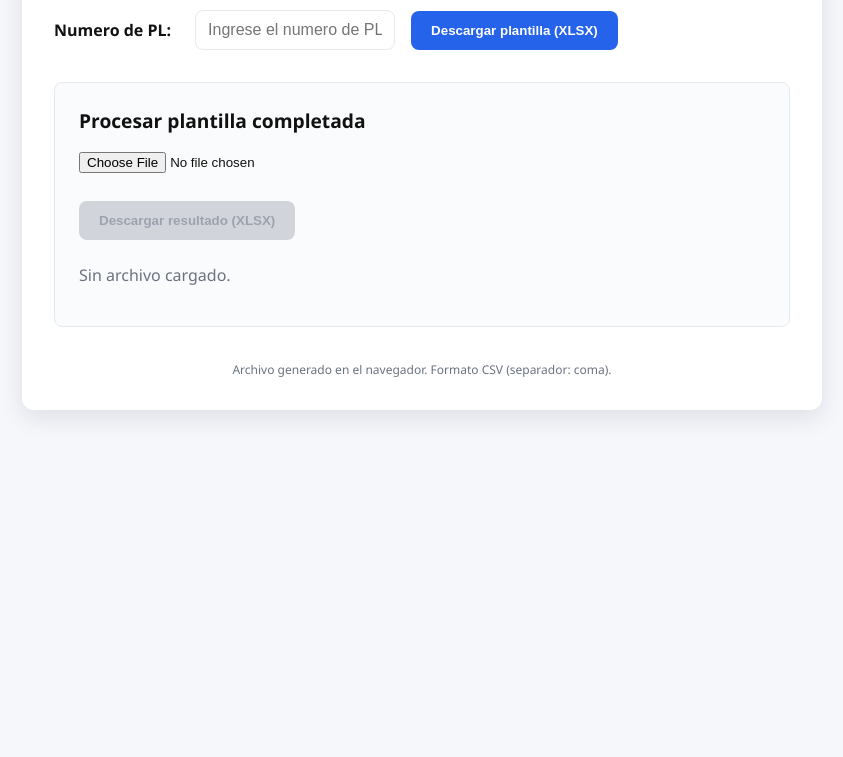
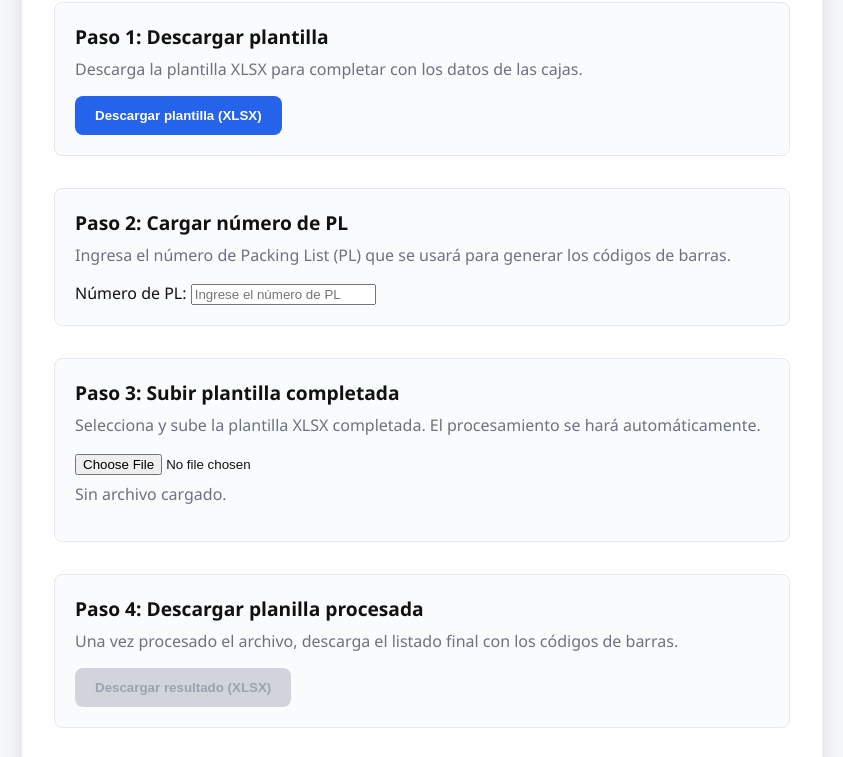
Before and after one commit to Saibot2001/generadorListadoCajas, a website: page index.html in a window 1280 px wide. Shown: the part 129-886 px from the top of the page, without its empty margins (218-1061 px from the left). Before the commit the page ends 800 px from the top, so only its background shows below. Drawn offline with Linux system fonts and the light colour scheme.

Commit message:
Reorganizar UI en pasos numerados para mejor usabilidad

```diff
--- a/index.html
+++ b/index.html
@@ -3,28 +3,42 @@
   <head>
     <meta charset="utf-8" />
     <meta name="viewport" content="width=device-width,initial-scale=1" />
-    <title>Descargar plantilla · importadorPL</title>
+    <title>Generador de Listado de Cajas · importadorPL</title>
     <link rel="stylesheet" href="styles.css" />
   </head>
   <body>
     <main class="container">
-      <h1>Plantilla para importación</h1>
+      <h1>Generador de Listado de Cajas</h1>
 
-      <div class="controls">
-        <label for="numeroPL">Numero de PL:</label>
-        <input type="text" id="numeroPL" placeholder="Ingrese el numero de PL" />
+      <section class="step">
+        <h2>Paso 1: Descargar plantilla</h2>
+        <p>Descarga la plantilla XLSX para completar con los datos de las cajas.</p>
         <button id="downloadXlsx">Descargar plantilla (XLSX)</button>
-      </div>
+      </section>
 
+      <section class="step">
+        <h2>Paso 2: Cargar número de PL</h2>
+        <p>Ingresa el número de Packing List (PL) que se usará para generar los códigos de barras.</p>
+        <label for="numeroPL">Número de PL:</label>
+        <input type="text" id="numeroPL" placeholder="Ingrese el número de PL" />
+      </section>
 
+      <section class="step">
+        <h2>Paso 3: Subir plantilla completada</h2>
+        <p>Selecciona y sube la plantilla XLSX completada. El procesamiento se hará automáticamente.</p>
+        <input id="fileInput" type="file" accept=".csv, application/vnd.openxmlformats-officedocument.spreadsheetml.sheet, application/vnd.ms-excel" />
+        <p id="processMsg" style="color:var(--muted);margin-top:8px">Sin archivo cargado.</p>
+      </section>
 
-      <section class="uploader">
-        <h2>Procesar plantilla completada</h2>
-        <input id="fileInput" type="file" accept=".csv, application/vnd.openxmlformats-officedocument.spreadsheetml.sheet, application/vnd.ms-excel" />
-        <div class="controls" style="margin-top:12px">
-          <button id="downloadResult" disabled>Descargar resultado (XLSX)</button>
-        </div>
-        <p id="processMsg" style="color:var(--muted);margin-top:8px">Sin archivo cargado.</p>
+      <section class="step">
+        <h2>Paso 4: Descargar planilla procesada</h2>
+        <p>Una vez procesado el archivo, descarga el listado final con los códigos de barras.</p>
+        <button id="downloadResult" disabled>Descargar resultado (XLSX)</button>
+      </section>
+
+      <section class="step">
+        <h2>Paso 5: Subir archivo descargado en LES</h2>
+        <p>Subir el archivo descargado en LES/GENERALIMPORTADOR EXCEL/PL: Cargar Detalle de Cajas</p>
       </section>
 
       <footer>
--- a/styles.css
+++ b/styles.css
@@ -20,8 +20,9 @@ button:hover{background:var(--hover)}
 button:disabled{background:#d1d5db;color:#9ca3af;cursor:not-allowed}
 button.secondary{background:#e6eefc;color:var(--accent)}
 button.secondary:hover{background:#dbeafe}
-.uploader{margin-top:32px;padding:24px;border:1px solid var(--border);border-radius:8px;background:#fafbfc}
-.uploader h2{margin:0 0 16px;font-size:1.2rem;color:#111}
+.step{margin-bottom:32px;padding:20px;border:1px solid var(--border);border-radius:8px;background:#fafbfc}
+.step h2{margin:0 0 8px;font-size:1.2rem;color:#111}
+.step p{margin:0 0 16px;color:var(--muted)}
 .uploader input[type="file"]{margin-bottom:16px}
 .preview{margin-top:24px}
 table{width:100%;border-collapse:collapse;border-radius:8px;overflow:hidden}
```
